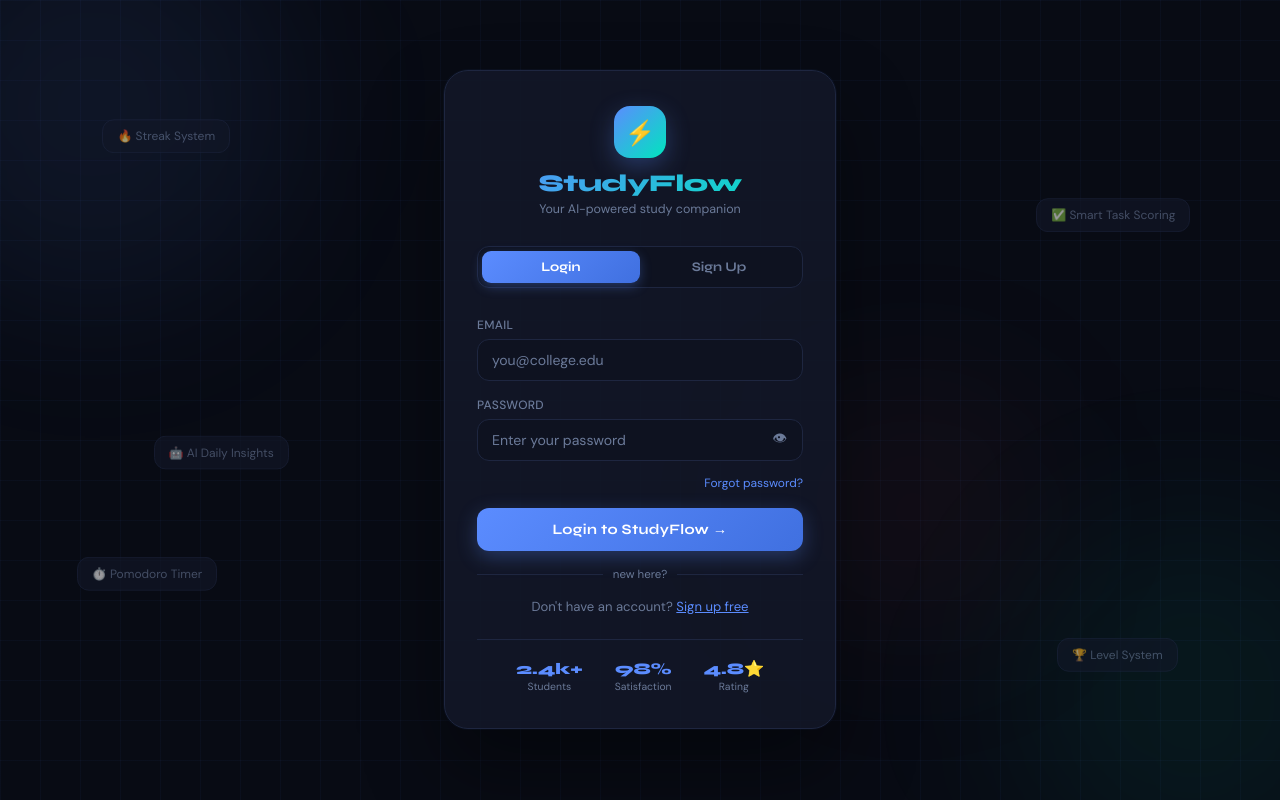
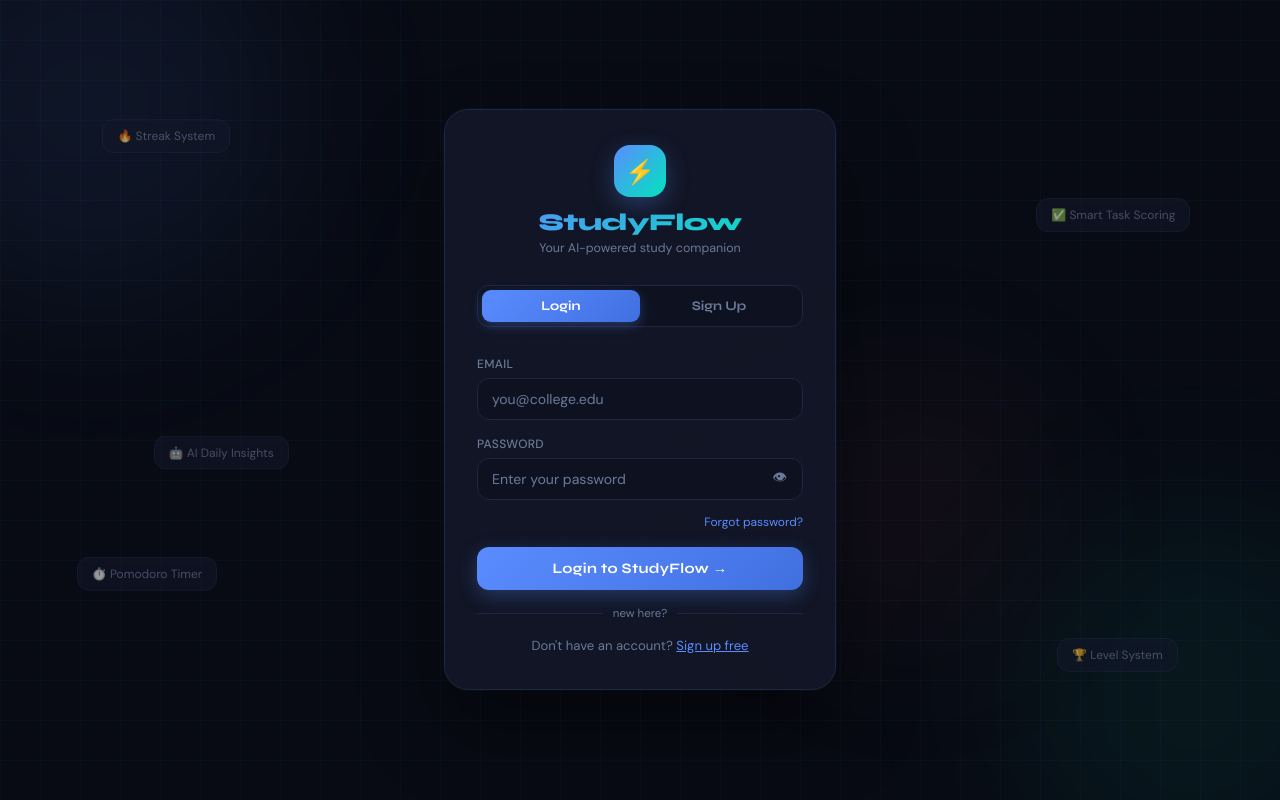
Before and after one commit to Aaryan2737/study-flow, a Flask app: page /login in a window 1280 px wide. Run offline with Flask 3, Linux system fonts and the light colour scheme.

Commit message:
minor change on login page

```diff
--- a/templates/login.html
+++ b/templates/login.html
@@ -232,12 +232,6 @@
       <div style="text-align:center; font-size:0.82rem; color:var(--muted)">
         Don't have an account? <a href="#" onclick="switchTab('signup')" style="color:var(--accent)">Sign up free</a>
       </div>
-      <div class="stats-bar">
-        <div class="stat-mini"><div class="stat-mini-val">2.4k+</div><div class="stat-mini-label">Students</div></div>
-        <div class="stat-mini"><div class="stat-mini-val">98%</div><div class="stat-mini-label">Satisfaction</div></div>
-        <div class="stat-mini"><div class="stat-mini-val">4.8⭐</div><div class="stat-mini-label">Rating</div></div>
-      </div>
-    </div>
 
     <!-- SIGNUP -->
     <div class="form-panel" id="signupPanel">
```
